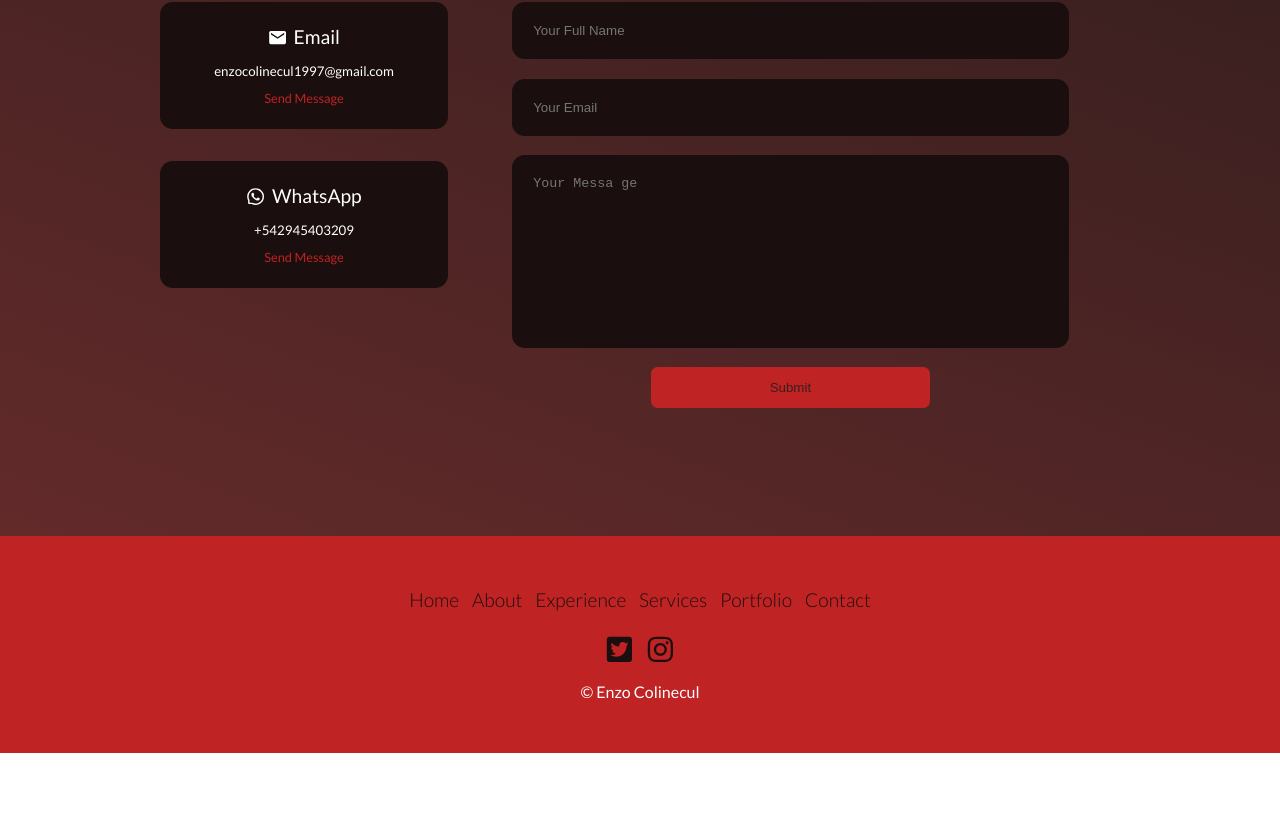
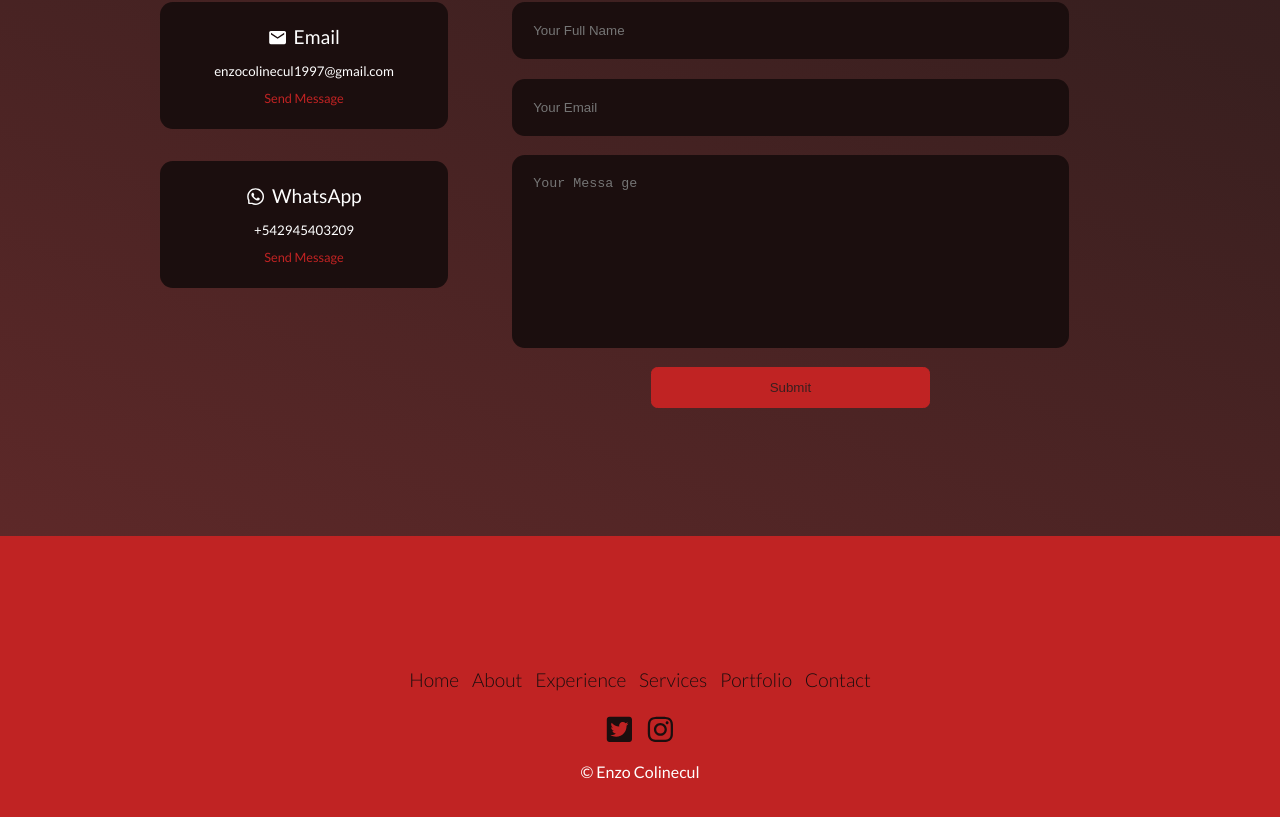
Before and after one commit to EnzoColinecul/new-portfolio, a React (Create React App) app: page / in a window 1280 px wide. Shown: the part 3701-4518 px from the top of the page. Before the commit the page ends 4454 px from the top, so only its background shows below. Built offline with nearby package versions, Linux system fonts and the light colour scheme.

Commit message:
last changes

```diff
--- a/src/components/footer/footer.css
+++ b/src/components/footer/footer.css
@@ -1,6 +1,6 @@
 footer {
   background: var(--color-primary);
-  padding: 3rem 0;
+  padding: 8rem 0;
   margin-top: 8rem;
   font-size: 1.2rem;
 }
```
